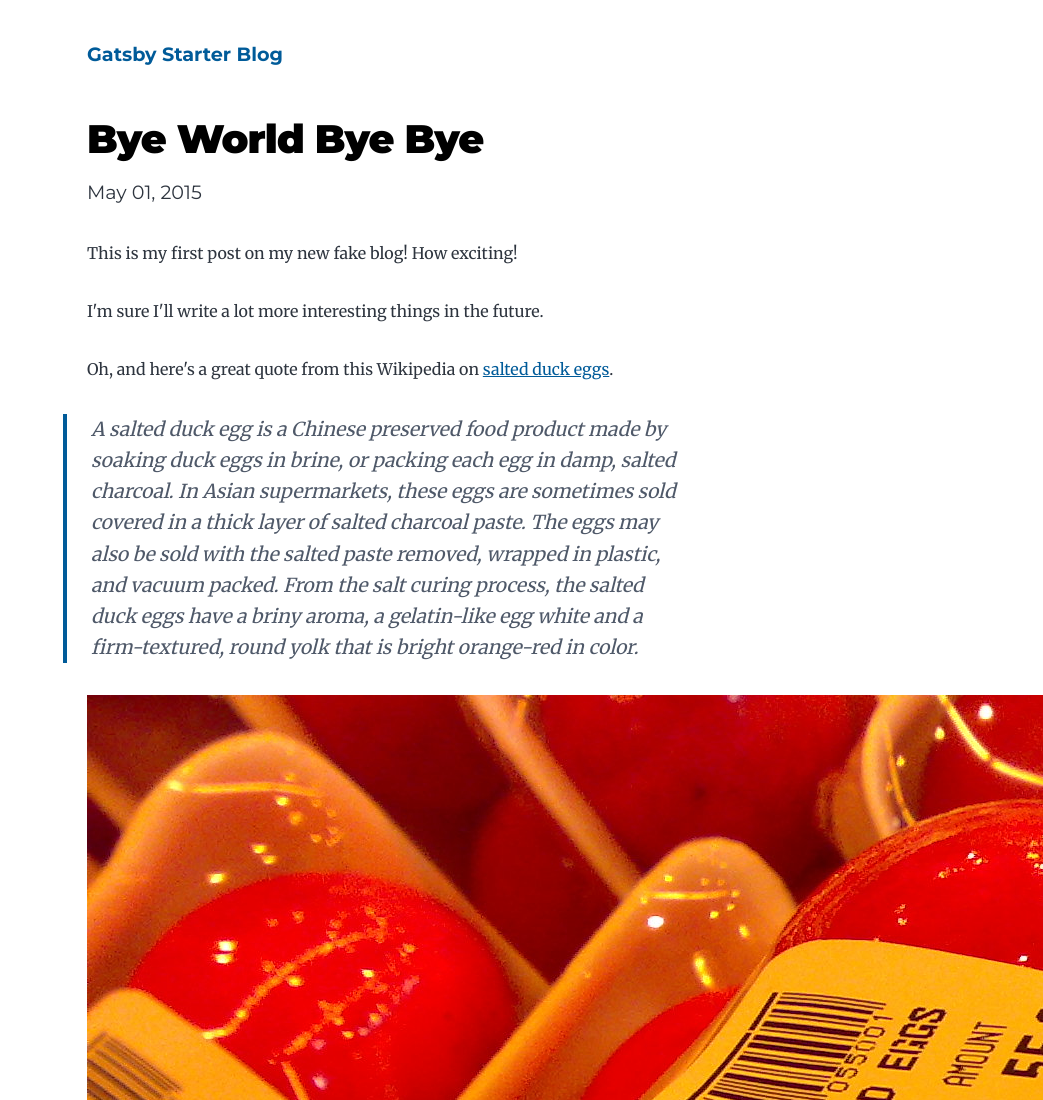
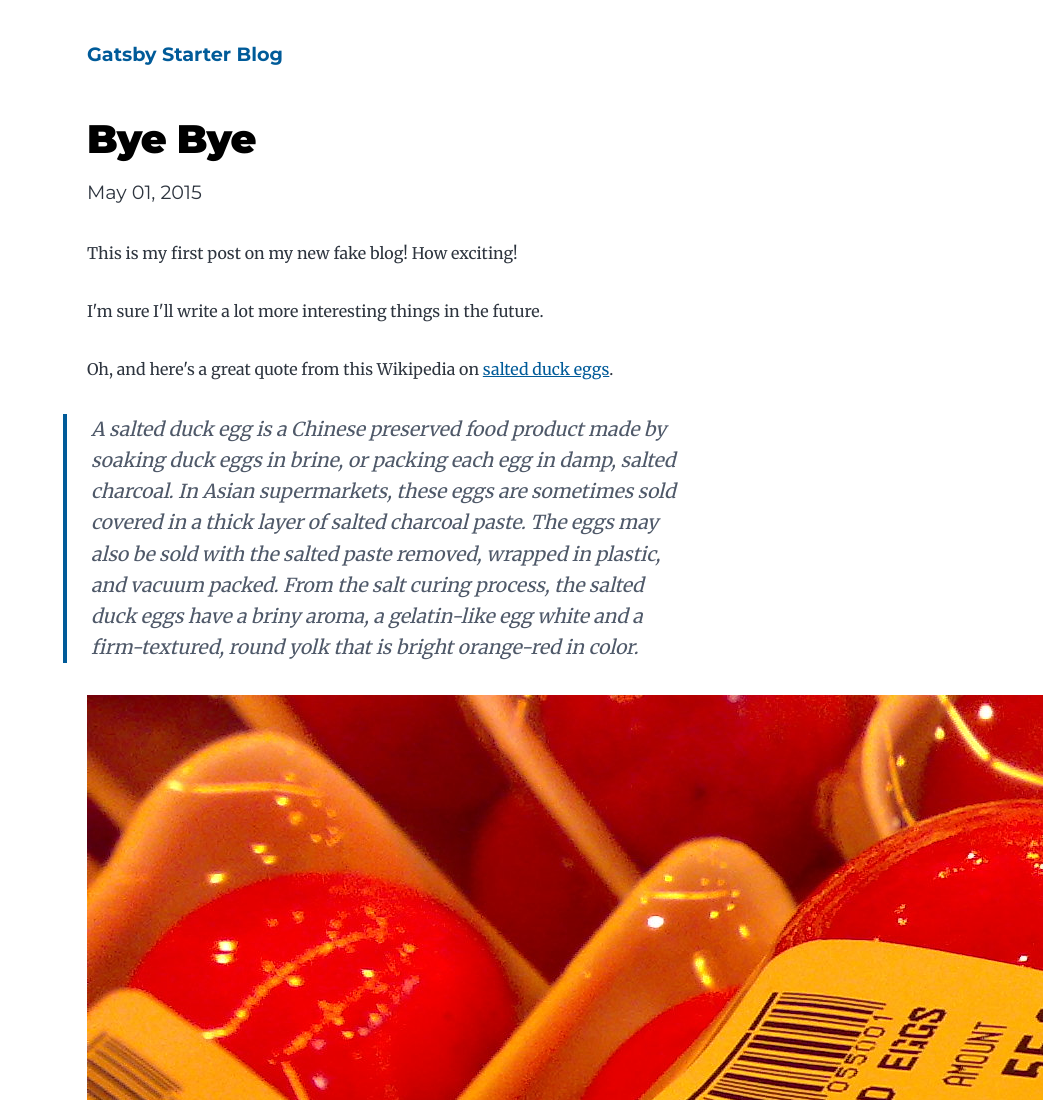
Before and after one commit to sushin-42/sushin-42.github.io, a Gatsby site: page /hello-world/ in a window 1280 px wide. Shown: the top 1100 px of the page, without its empty margins (237-1280 px from the left). Built offline with nearby package versions, Linux system fonts and the light colour scheme; Gatsby itself is replaced by a stand-in of ours; some packages are replaced by stand-ins of ours.

Commit message:
auto deploy test 1

```diff
--- a/content/blog/hello-world/index.md
+++ b/content/blog/hello-world/index.md
@@ -1,5 +1,5 @@
 ---
-title: Bye World Bye Bye
+title: Bye Bye
 date: "2015-05-01T22:12:03.284Z"
 description: "Hello World"
 ---
```
